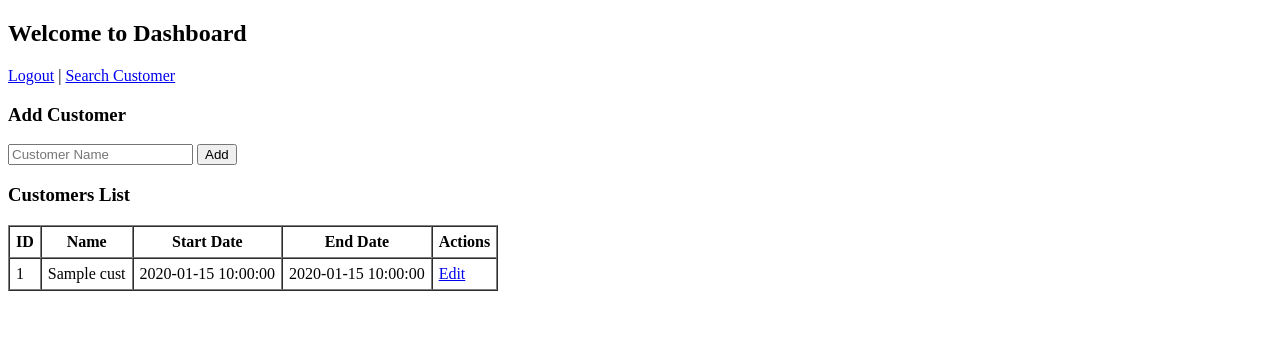
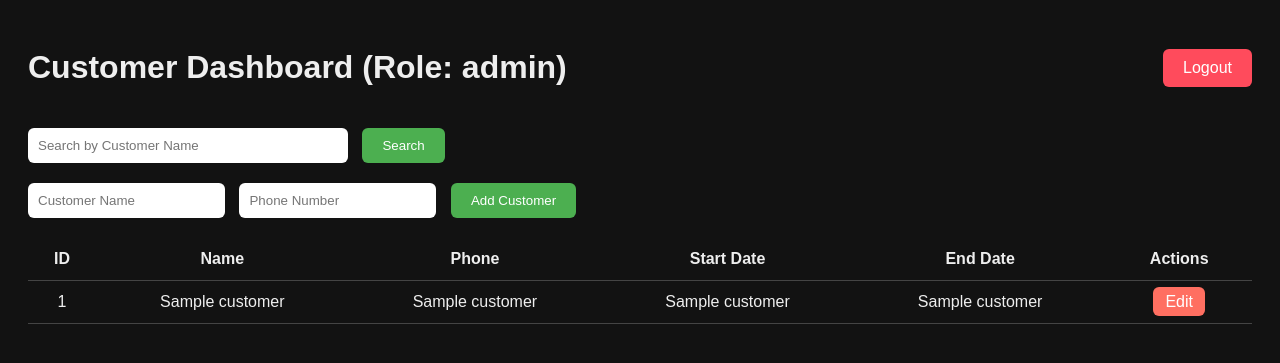
Before and after one commit to iqfadi0/IPS-DOMINO, a Flask app: template templates/dashboard.html in a window 1280 px wide. Shown: the top 363 px of the page. Run offline with Flask 3, Linux system fonts and the light colour scheme; the template is opened without the code that fills it: most values are stand-ins (such as "Sample title", 1, 10 or a date in 2020).

Commit message:
Update dashboard.html

```diff
--- a/templates/dashboard.html
+++ b/templates/dashboard.html
@@ -3,42 +3,64 @@
 <head>
 <meta charset="UTF-8" />
 <title>Dashboard</title>
+<style>
+  body { font-family: Arial, sans-serif; background:#121212; color:#eee; padding:20px; }
+  header { display:flex; justify-content: space-between; align-items:center; margin-bottom:20px; }
+  a.logout { background:#ff4b5c; padding:10px 20px; color:#fff; border-radius:6px; text-decoration:none; }
+  form { margin-bottom: 20px; }
+  input[type=text], input[type=tel], input[type=date] { padding:10px; border-radius:6px; border:none; margin-right:10px; }
+  button { padding:10px 20px; border:none; border-radius:6px; background:#4caf50; color:#fff; cursor:pointer; }
+  table { width:100%; border-collapse: collapse; }
+  th, td { padding:12px; border-bottom: 1px solid #444; text-align:center; }
+  tr:hover { background:#333; }
+  a.action-btn { background:#ff6f61; padding:6px 12px; border-radius:6px; color:#fff; text-decoration:none; margin:0 5px; }
+  a.action-btn.delete { background:#c0392b; }
+  form.search-form { margin-bottom: 20px; }
+  input.search-input { padding:10px; border-radius:6px; border:none; width: 300px; margin-right: 10px;}
+</style>
 </head>
 <body>
-  <h2>Welcome to Dashboard</h2>
-  <p><a href="{{ url_for('logout') }}">Logout</a> | <a href="{{ url_for('search') }}">Search Customer</a></p>
+<header>
+  <h1>Customer Dashboard (Role: {{ role }})</h1>
+  <a href="{{ url_for('logout') }}" class="logout">Logout</a>
+</header>
 
-  <h3>Add Customer</h3>
+<form method="GET" action="{{ url_for('dashboard') }}" class="search-form">
+  <input type="text" name="search_name" placeholder="Search by Customer Name" class="search-input" value="{{ request.args.get('search_name', '') }}" />
+  <button type="submit">Search</button>
+</form>
+
 <form method="POST">
   <input type="text" name="name" placeholder="Customer Name" required />
-    <button type="submit">Add</button>
+  <input type="tel" name="phone" placeholder="Phone Number" required />
+  <button type="submit">Add Customer</button>
 </form>
 
-  <h3>Customers List</h3>
-  <table border="1" cellpadding="6" cellspacing="0">
+<table>
+  <thead>
     <tr>
-      <th>ID</th>
-      <th>Name</th>
-      <th>Start Date</th>
-      <th>End Date</th>
-      <th>Actions</th>
+      <th>ID</th><th>Name</th><th>Phone</th><th>Start Date</th><th>End Date</th><th>Actions</th>
     </tr>
-    {% for cust in customers %}
+  </thead>
+  <tbody>
+    {% for c in customers %}
     <tr>
-      <td>{{ cust.id }}</td>
-      <td>{{ cust.name }}</td>
-      <td>{{ cust.start_date }}</td>
-      <td>{{ cust.end_date }}</td>
+      <td>{{ c[0] }}</td>
+      <td>{{ c[1] }}</td>
+      <td>{{ c[2] }}</td>
+      <td>{{ c[3] }}</td>
+      <td>{{ c[4] }}</td>
       <td>
-        <a href="{{ url_for('edit', id=cust.id) }}">Edit</a>
+        <a href="{{ url_for('edit', id=c[0]) }}" class="action-btn">Edit</a>
         {% if role == 'admin' %}
-        | <a href="{{ url_for('delete', id=cust.id) }}" onclick="return confirm('Are you sure?');">Delete</a>
+        <a href="{{ url_for('delete', id=c[0]) }}" class="action-btn delete" onclick="return confirm('Confirm delete?');">Delete</a>
         {% endif %}
       </td>
     </tr>
     {% else %}
-    <tr><td colspan="5">No customers yet.</td></tr>
+    <tr><td colspan="6">No customers found.</td></tr>
     {% endfor %}
+  </tbody>
 </table>
 </body>
 </html>
```
Lines whose indentation alone changed are shown as unchanged.
